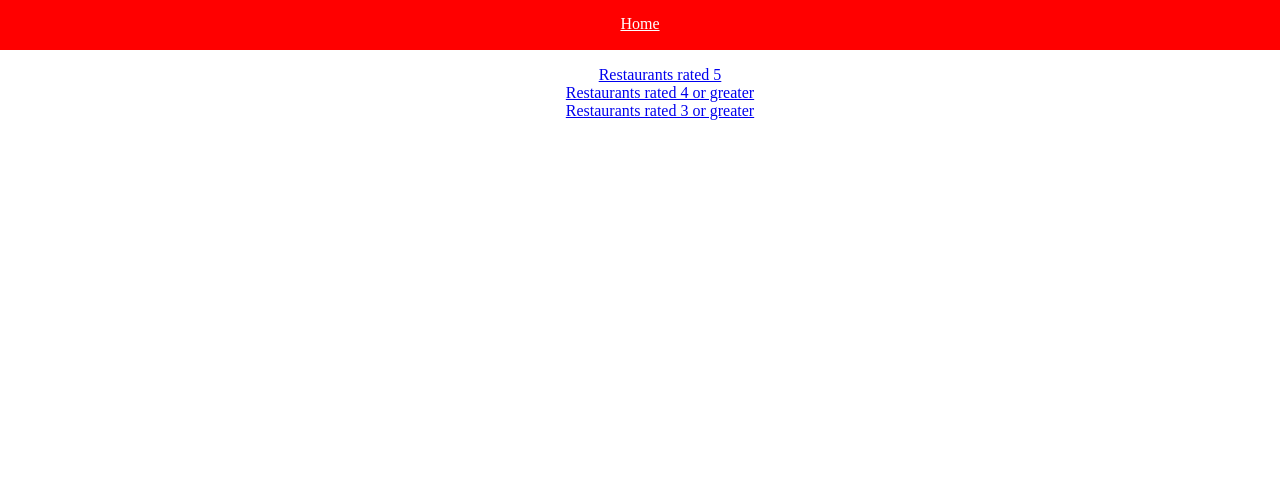
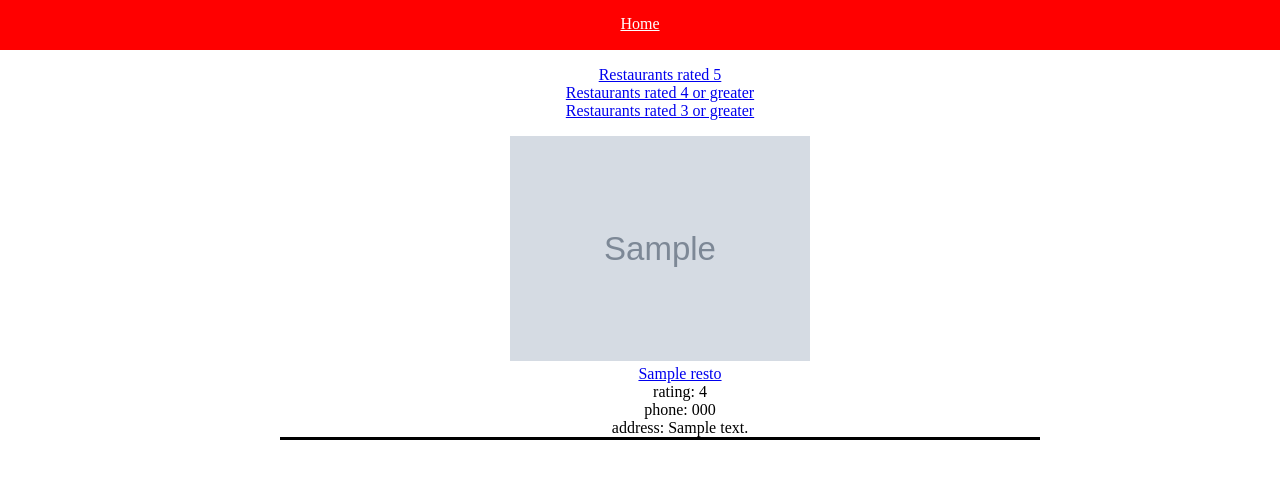
Before and after one commit to DjangoGirlsSeoul/diningkode, a Django app: template restaurants/templates/restaurants/list.html in a window 1280 px wide. Shown: the top 479 px of the page. Run offline with Django 3.2, Linux system fonts and the light colour scheme; the template is opened without the code that fills it: most values are stand-ins (such as "Sample title", 1, 10 or a date in 2020); grey boxes marked "Sample" are stand-in pictures; parts of the project's set-up code (start-up, migrations or seed data) failed here and were passed over.

Commit message:
show list page initially, update views with more helpers

```diff
--- a/restaurants/templates/restaurants/list.html
+++ b/restaurants/templates/restaurants/list.html
@@ -52,7 +52,23 @@
             <li><a href="/rating/3">Restaurants rated 3 or greater</a></li>
         </ul>
         <ul>
-            {# code here #}
+            {% for resto in restaurants %}
+                <li>
+                    <section>
+                            <a href="/{{resto.name}}">
+                                <img src="{{ resto.image }}" alt="" width="300">
+                            </a>
+                            <ul>
+                                <li>
+                                    <a href="/{{resto.name}}">{{resto.name}}</a>
+                                </li>
+                                <li>rating: {{ resto.rating }}</li>
+                                <li>phone: {{ resto.phone }}</li>
+                                <li>address: {{ resto.address }}</li>
+                            </ul>
+                    </section>
+                </li>
+            {% endfor %}
         </ul>
 
     </main>
--- a/restaurants/views.py
+++ b/restaurants/views.py
@@ -42,7 +42,7 @@ def list(request):
 
 def detail(request, name):
     # code here!
+    return render(request, 'restaurants/detail.html', {"restaurants": restaurants})
 
 def rating(request, value):
     # code here!
-    return render(request, 'restaurants/rating.html', {"restaurants": rated_restaurants, 'rating': value})
```
